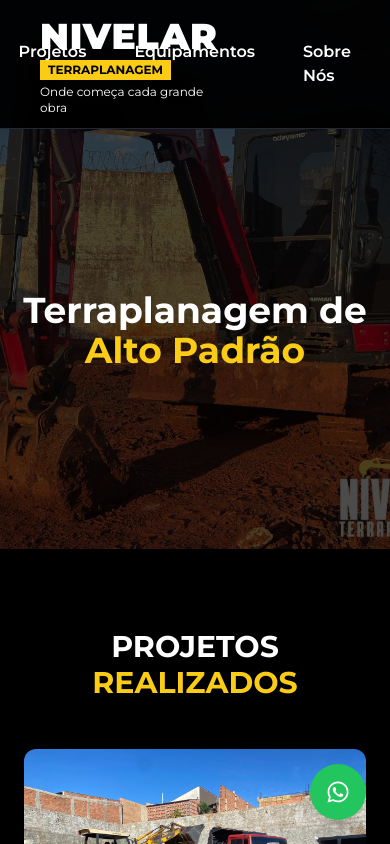
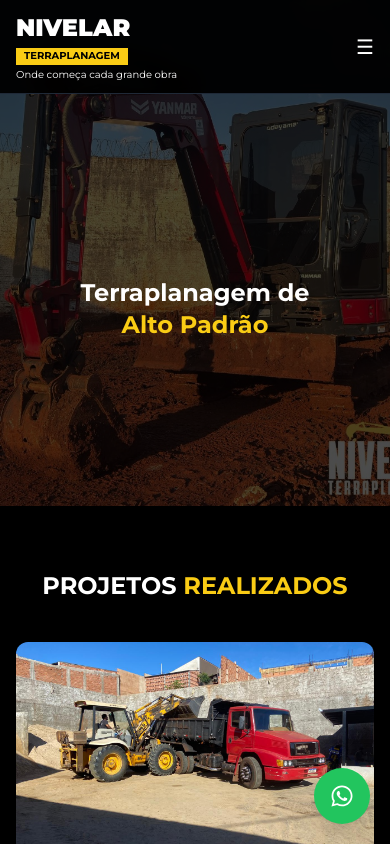
Before and after one commit to emanueldomingues/site-nivelar, a Next.js app: page / in a window 390 px wide. Shown: the top 844 px of the page. Built offline with nearby package versions, Linux system fonts and the light colour scheme.

Commit message:
site totalmente responsivo (mobile + desktop)

```diff
--- a/app/page.tsx
+++ b/app/page.tsx
@@ -6,6 +6,7 @@ import { FaWhatsapp } from "react-icons/fa";
 export default function Home() {
   const [current, setCurrent] = useState(0);
   const [zoomImg, setZoomImg] = useState<string | null>(null);
+  const [menuOpen, setMenuOpen] = useState(false);
 
   const heroImages = [
     "/images/equipamentos/maquina1.jpg",
@@ -46,23 +47,25 @@ export default function Home() {
   }, []);
 
   return (
-    <div className="bg-black text-white">
+    <div className="bg-black text-white overflow-x-hidden">
 
       {/* HEADER */}
       <header className="fixed top-0 w-full bg-black/95 backdrop-blur z-50 border-b border-gray-800">
-        <div className="w-full flex items-center justify-between px-10 py-3 relative">
+        <div className="flex items-center justify-between px-4 md:px-10 py-3 relative">
 
-          <div className="flex flex-col leading-tight mt-1">
-            <h1 className="text-4xl font-black tracking-wide">NIVELAR</h1>
-            <span className="bg-yellow-400 text-black text-xs px-2 py-0.5 mt-1 font-bold w-fit">
+          {/* LOGO */}
+          <div className="flex flex-col leading-tight">
+            <h1 className="text-2xl md:text-4xl font-black">NIVELAR</h1>
+            <span className="bg-yellow-400 text-black text-[10px] md:text-xs px-2 py-0.5 mt-1 font-bold w-fit">
               TERRAPLANAGEM
             </span>
-            <span className="text-xs text-white mt-1">
+            <span className="text-[10px] md:text-xs mt-1">
               Onde começa cada grande obra
             </span>
           </div>
 
-          <nav className="absolute left-1/2 -translate-x-1/2 flex gap-12 text-base font-semibold">
+          {/* MENU DESKTOP */}
+          <nav className="hidden md:flex absolute left-1/2 -translate-x-1/2 gap-12 text-base font-semibold">
             <a href="#home" className="hover:text-yellow-400">Início</a>
             <a href="#projetos" className="hover:text-yellow-400">Projetos</a>
             <a href="#equipamentos" className="hover:text-yellow-400">Equipamentos</a>
@@ -70,12 +73,29 @@ export default function Home() {
             <a href="#contato" className="hover:text-yellow-400">Contato</a>
           </nav>
 
-          <div className="w-[120px]" />
+          {/* BOTÃO MOBILE */}
+          <button
+            onClick={() => setMenuOpen(!menuOpen)}
+            className="md:hidden text-xl"
+          >
+            ☰
+          </button>
         </div>
+
+        {/* MENU MOBILE */}
+        {menuOpen && (
+          <div className="md:hidden bg-black border-t border-gray-800 flex flex-col items-center py-6 gap-6 text-lg">
+            <a href="#home" onClick={() => setMenuOpen(false)}>Início</a>
+            <a href="#projetos" onClick={() => setMenuOpen(false)}>Projetos</a>
+            <a href="#equipamentos" onClick={() => setMenuOpen(false)}>Equipamentos</a>
+            <a href="#sobre" onClick={() => setMenuOpen(false)}>Sobre Nós</a>
+            <a href="#contato" onClick={() => setMenuOpen(false)}>Contato</a>
+          </div>
+        )}
       </header>
 
-      {/* HERO (DIMINUÍDO) */}
-      <section id="home" className="h-[65vh] pt-28 relative flex items-center justify-center">
+      {/* HERO */}
+      <section id="home" className="h-[60vh] md:h-[65vh] pt-28 relative flex items-center justify-center">
         {heroImages.map((img, i) => (
           <div
             key={i}
@@ -88,55 +108,55 @@ export default function Home() {
 
         <div className="absolute inset-0 bg-black/70" />
 
-        <h2 className="relative text-4xl md:text-5xl font-bold text-center">
+        <h2 className="relative text-2xl md:text-5xl font-bold text-center px-4">
           Terraplanagem de <br />
           <span className="text-yellow-400">Alto Padrão</span>
         </h2>
       </section>
 
       {/* PROJETOS */}
-      <section id="projetos" className="py-20 px-6 text-center">
-        <h2 className="text-3xl font-bold mb-12">
+      <section id="projetos" className="py-16 px-4 md:px-6 text-center">
+        <h2 className="text-2xl md:text-3xl font-bold mb-10">
           PROJETOS <span className="text-yellow-400">REALIZADOS</span>
         </h2>
 
-        <div className="grid md:grid-cols-3 gap-8 max-w-6xl mx-auto">
+        <div className="grid grid-cols-1 sm:grid-cols-2 md:grid-cols-3 gap-6 max-w-6xl mx-auto">
           {projetos.map((img, i) => (
             <img
               key={i}
               src={img}
               onClick={() => setZoomImg(img)}
-              className="rounded-xl object-cover h-[260px] w-full cursor-pointer hover:scale-105 transition"
+              className="rounded-xl object-cover h-[220px] md:h-[260px] w-full cursor-pointer hover:scale-105 transition"
             />
           ))}
         </div>
       </section>
 
       {/* EQUIPAMENTOS */}
-      <section id="equipamentos" className="py-20 px-6 text-center bg-[#111]">
-        <h2 className="text-3xl font-bold mb-12">
+      <section id="equipamentos" className="py-16 px-4 md:px-6 text-center bg-[#111]">
+        <h2 className="text-2xl md:text-3xl font-bold mb-10">
           NOSSOS <span className="text-yellow-400">EQUIPAMENTOS</span>
         </h2>
 
-        <div className="grid md:grid-cols-3 gap-8 max-w-6xl mx-auto">
+        <div className="grid grid-cols-1 sm:grid-cols-2 md:grid-cols-3 gap-6 max-w-6xl mx-auto">
           {equipamentos.map((img, i) => (
             <img
               key={i}
               src={img}
               onClick={() => setZoomImg(img)}
-              className="rounded-xl object-cover h-[260px] w-full cursor-pointer hover:scale-105 transition"
+              className="rounded-xl object-cover h-[220px] md:h-[260px] w-full cursor-pointer hover:scale-105 transition"
             />
           ))}
         </div>
       </section>
 
       {/* SOBRE */}
-      <section id="sobre" className="py-20 px-6 text-center bg-[#0d0d0d]">
-        <h2 className="text-3xl font-bold mb-6">
+      <section id="sobre" className="py-16 px-4 md:px-6 text-center bg-[#0d0d0d]">
+        <h2 className="text-2xl md:text-3xl font-bold mb-6">
           SOBRE <span className="text-yellow-400">NÓS</span>
         </h2>
 
-        <div className="max-w-3xl mx-auto text-gray-300 leading-relaxed text-base md:text-lg">
+        <div className="max-w-3xl mx-auto text-gray-300 text-sm md:text-lg leading-relaxed">
           <p className="mb-4">
             A <span className="text-white font-semibold">Nivelar Terraplanagem</span> nasceu com um propósito claro: dar início a grandes projetos com qualidade, precisão e responsabilidade.
           </p>
@@ -153,19 +173,19 @@ export default function Home() {
       </section>
 
       {/* CONTATO */}
-      <section id="contato" className="py-20 px-6 bg-black">
-        <h2 className="text-3xl font-bold text-center mb-10 text-yellow-400">
+      <section id="contato" className="py-16 px-4 md:px-6 bg-black">
+        <h2 className="text-2xl md:text-3xl font-bold text-center mb-10 text-yellow-400">
           CONTATO
         </h2>
 
-        <div className="grid md:grid-cols-2 gap-12 items-center max-w-6xl mx-auto">
+        <div className="grid grid-cols-1 md:grid-cols-2 gap-10 items-center max-w-6xl mx-auto">
 
           <iframe
             src="https://www.google.com/maps?q=Av.+Antônio+Raminelli,+857,+Cambé&output=embed"
-            className="w-full h-[520px] rounded-xl"
+            className="w-full h-[350px] md:h-[520px] rounded-xl"
           />
 
-          <div className="space-y-5 text-base">
+          <div className="space-y-5 text-sm md:text-base">
 
             <p className="text-gray-300">📍 Av. Antônio Raminelli, 857 - Cambé</p>
 
@@ -200,6 +220,7 @@ export default function Home() {
         </div>
       </section>
 
+      {/* ZOOM */}
       {zoomImg && (
         <div
           onClick={() => setZoomImg(null)}
@@ -209,10 +230,11 @@ export default function Home() {
         </div>
       )}
 
+      {/* WHATS FIXO */}
       <a
         href="https://wa.me/5543998061421"
         target="_blank"
-        className="fixed bottom-6 right-6 bg-green-500 p-4 rounded-full text-white text-2xl shadow-lg hover:scale-110 transition"
+        className="fixed bottom-5 right-5 bg-green-500 p-4 rounded-full text-white text-2xl shadow-lg hover:scale-110 transition"
       >
         <FaWhatsapp />
       </a>
```
